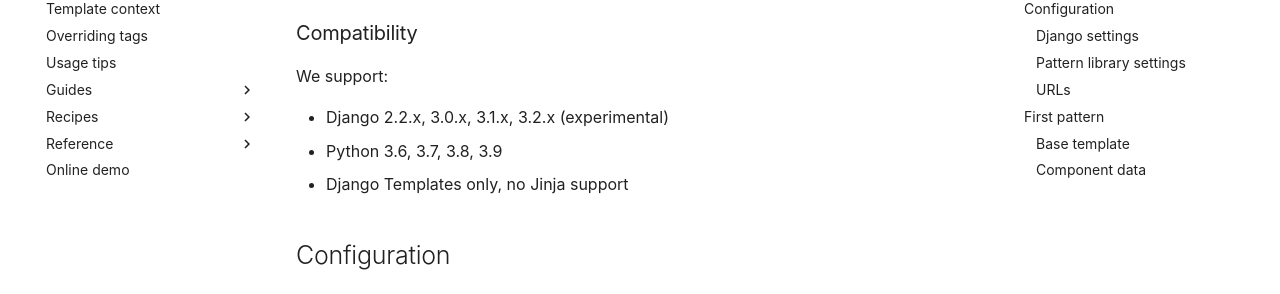
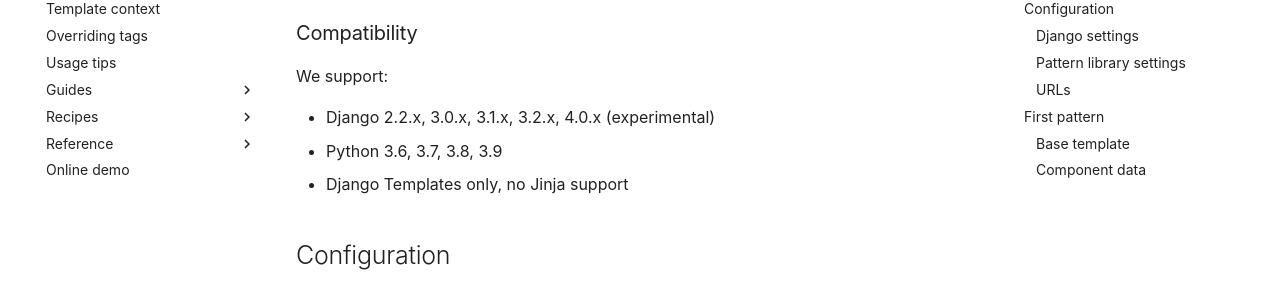
Before and after one commit to torchbox/django-pattern-library, an MkDocs documentation site: the page built from docs/getting-started.md, in a window 1280 px wide and 900 px high, scrolled down 322 px. Shown: the part 153-447 px from the top of the window. Built offline with MkDocs 1.6.1 and Material for MkDocs 9.7.7, drawn with Linux system fonts in a browser that asks for light colours; comment, search, counter and statistics services are not loaded.

Commit message:
Add tests and support for Django 3.2

```diff
--- a/docs/getting-started.md
+++ b/docs/getting-started.md
@@ -17,7 +17,7 @@
 
 We support:
 
-- Django 2.2.x, 3.0.x, 3.1.x, 3.2.x (experimental)
+- Django 2.2.x, 3.0.x, 3.1.x, 3.2.x, 4.0.x (experimental)
 - Python 3.6, 3.7, 3.8, 3.9
 - Django Templates only, no Jinja support
 
--- a/pyproject.toml
+++ b/pyproject.toml
@@ -24,6 +24,7 @@
     "Framework :: Django :: 2.2",
     "Framework :: Django :: 3.0",
     "Framework :: Django :: 3.1",
+    "Framework :: Django :: 3.2",
 ]
 packages = [
     { include = "pattern_library" },
```
Also changed, not shown: CHANGELOG.md (+4 -1 lines), 2 other files.
